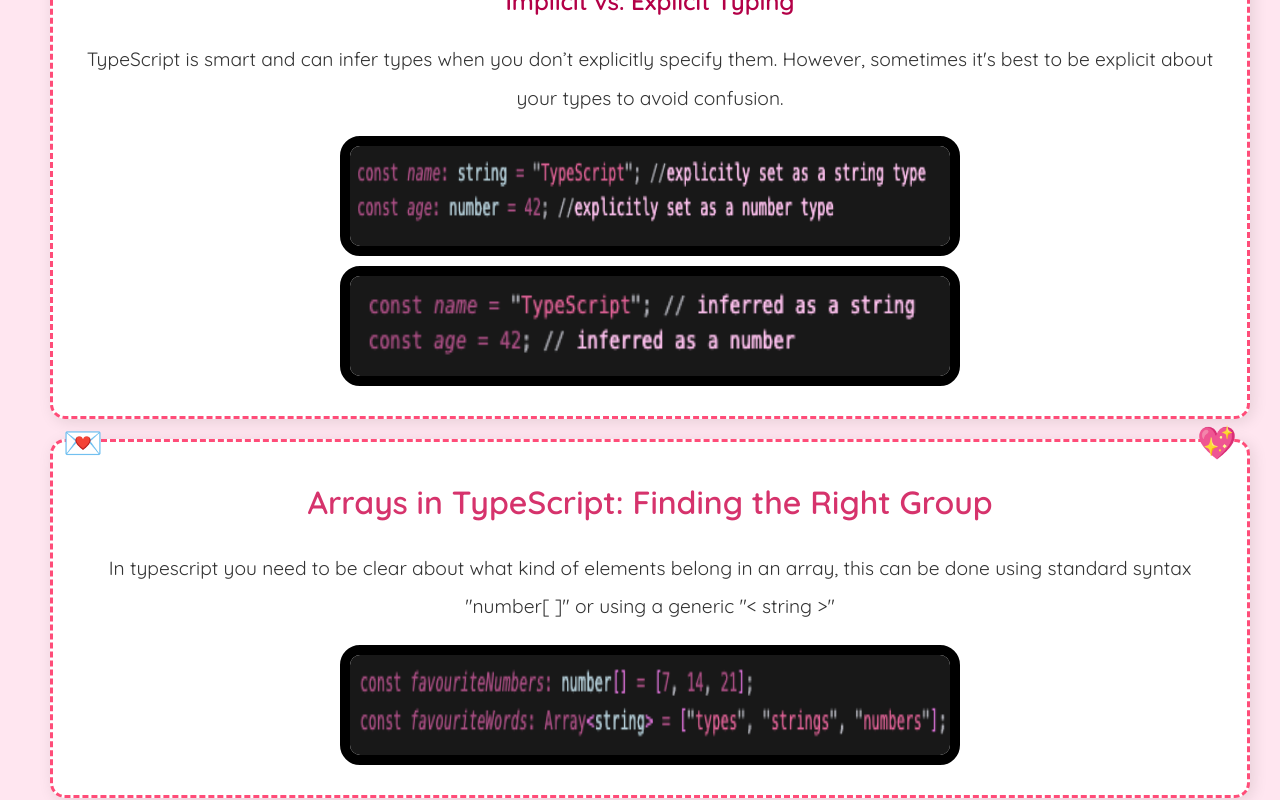
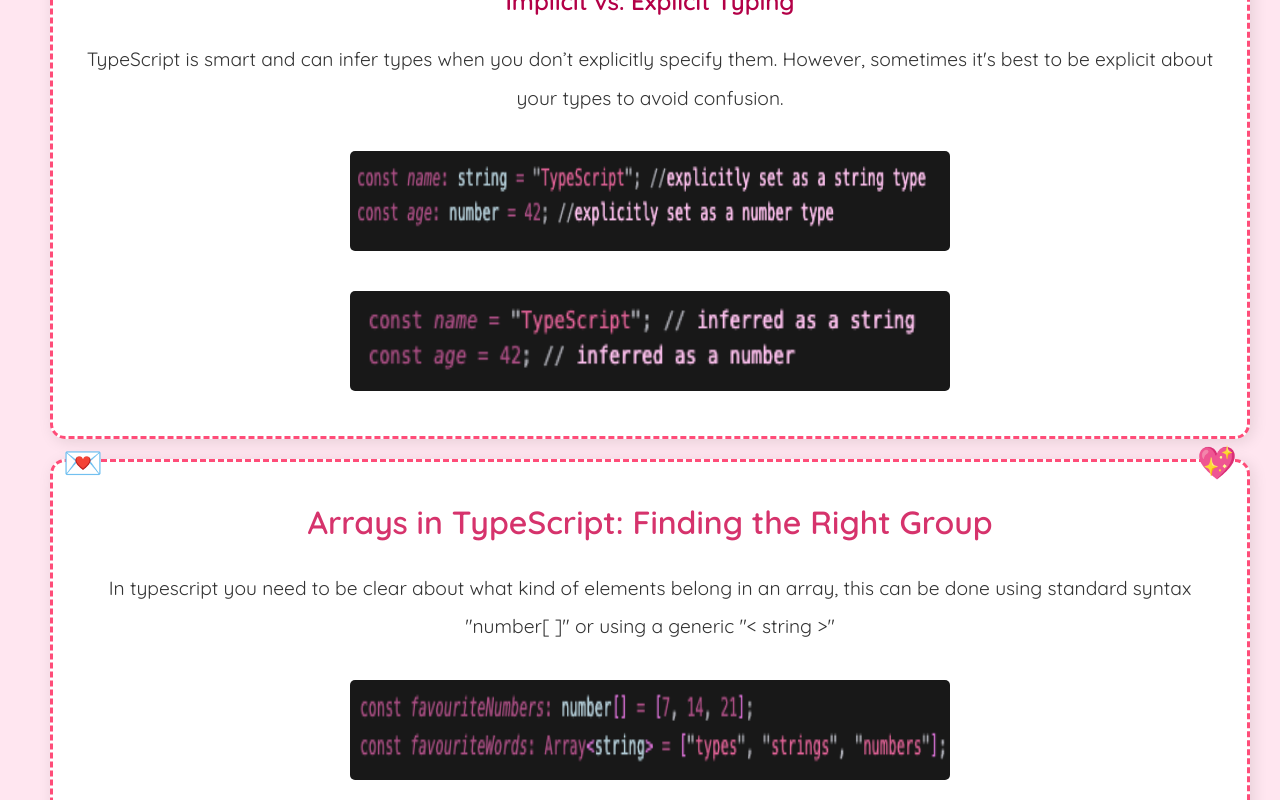
Before and after one commit to graceoreilly/blog-page, a React (Vite) app: page / in a window 1280 px wide. Shown: the part 1840-2640 px from the top of the page. Built offline with nearby package versions, Linux system fonts and the light colour scheme.

Commit message:
heart animation on mouse move added

```diff
--- a/src/App.css
+++ b/src/App.css
@@ -8,6 +8,24 @@ body {
     padding: 0;
     text-align: center;
 }
+
+.heart {
+    position: absolute;
+    font-size: 24px;
+    pointer-events: none;
+    animation: heartAnimation 1s forwards;
+  }
+
+  @keyframes heartAnimation {
+    0% {
+      transform: scale(1);
+      opacity: 1;
+    }
+    100% {
+      transform: scale(0);
+      opacity: 0;
+    }
+  }
 
 h1 {
     font-size: 2.5rem;
@@ -83,15 +101,16 @@ ul li {
     right: 10px;
 }
 
-/* Image size control inside .card */
+
 .card img {
-    width: 100%; /* Ensure image stretches to fill the container */
-    height: auto; /* Maintain aspect ratio */
-    max-width: 100%; /* Allow images to be as large as possible */
-    margin: 10px auto; /* Center the image */
+    width: 100%;
+    height: auto;
+    max-width: 100%;
+    margin: 10px auto;
     display: block;
     border-radius: 20px;
-    border: 10px, solid, black;
+    border: 10px, solid, white;
+    padding: 5px;
 }
 
 button {
--- a/src/App.tsx
+++ b/src/App.tsx
@@ -1,8 +1,10 @@
 import './App.css'
+import HeartTrail from './components/HeartTrail';
 
-function App() {
+function App()  {
   return (
     <>
+    <HeartTrail />
       <div className="container">
         <h1 className="title">Finding Your Perfect Type: A TypeScript Love Story</h1>
 
--- /dev/null
+++ b/src/components/HeartTrail.tsx
@@ -0,0 +1,46 @@
+import { useEffect, useRef, JSX } from 'react';
+import '../App.css';
+
+function HeartTrail(): JSX.Element | null {
+  // useRef is used to create a reference that holds a function for handling mouse move events
+  const handleMouseMoveRef = useRef<(event: MouseEvent) => void | null>(null);
+
+  useEffect(function setupMouseMoveListener() {
+    handleMouseMoveRef.current = function handleMouseMoveEvent(event: MouseEvent) {
+      createHeart(event);
+    };
+
+    function handleMouseMove(event: MouseEvent) {
+      if (handleMouseMoveRef.current) {
+        handleMouseMoveRef.current(event);
+      }
+    }
+
+    document.body.addEventListener('mousemove', handleMouseMove);
+
+    return function cleanupMouseMoveListener() {
+      document.body.removeEventListener('mousemove', handleMouseMove);
+    };
+  }, []);
+
+  function createHeart(event: MouseEvent) {
+    const heart = document.createElement('div');
+    heart.classList.add('heart');
+    heart.textContent = '❤️';
+
+    // Position the heart based on mouse coordinates
+    heart.style.left = `${event.pageX - 10}px`; // Adjust the heart to center the cursor
+    heart.style.top = `${event.pageY - 10}px`;
+
+    document.body.appendChild(heart);
+
+    // Remove the heart after animation
+    setTimeout(function removeHeart() {
+      heart.remove();
+    }, 1000); // 1 second (same as CSS animation time)
+  }
+
+  return null;
+}
+
+export default HeartTrail;
```
